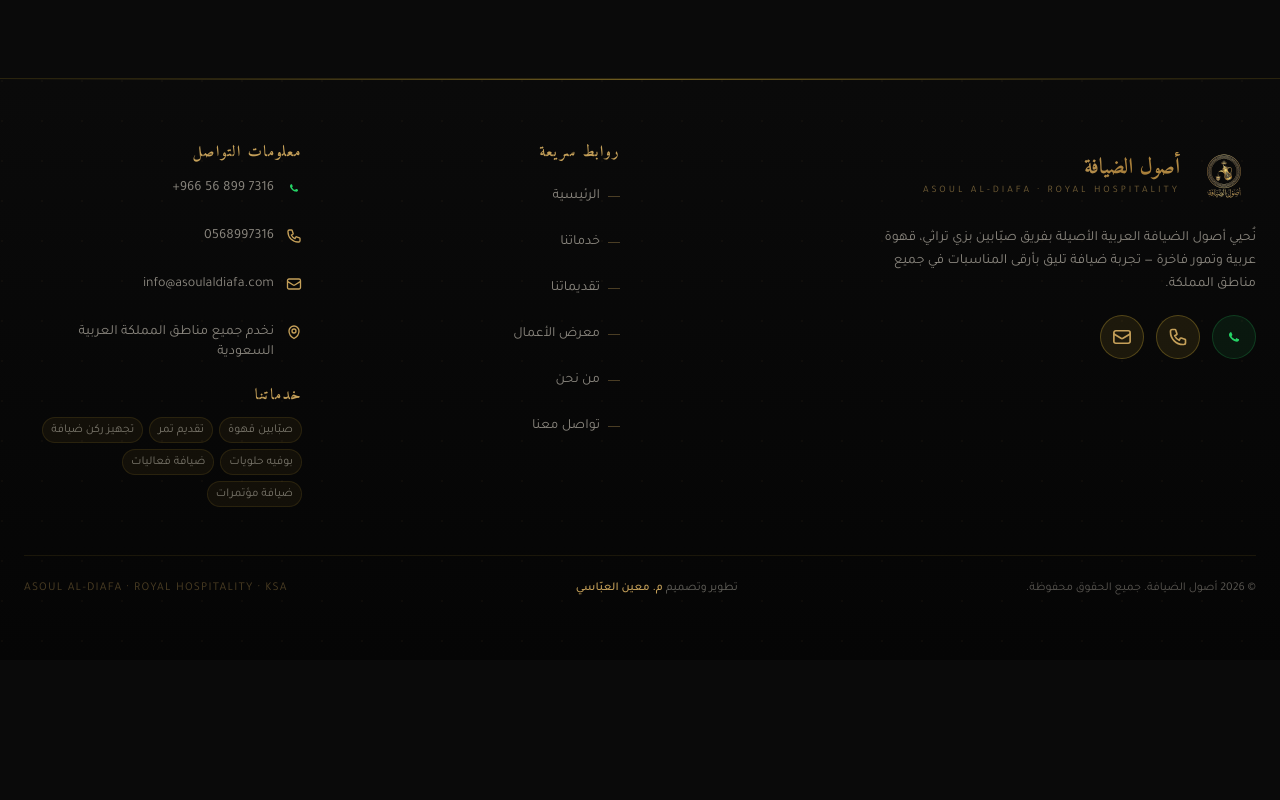
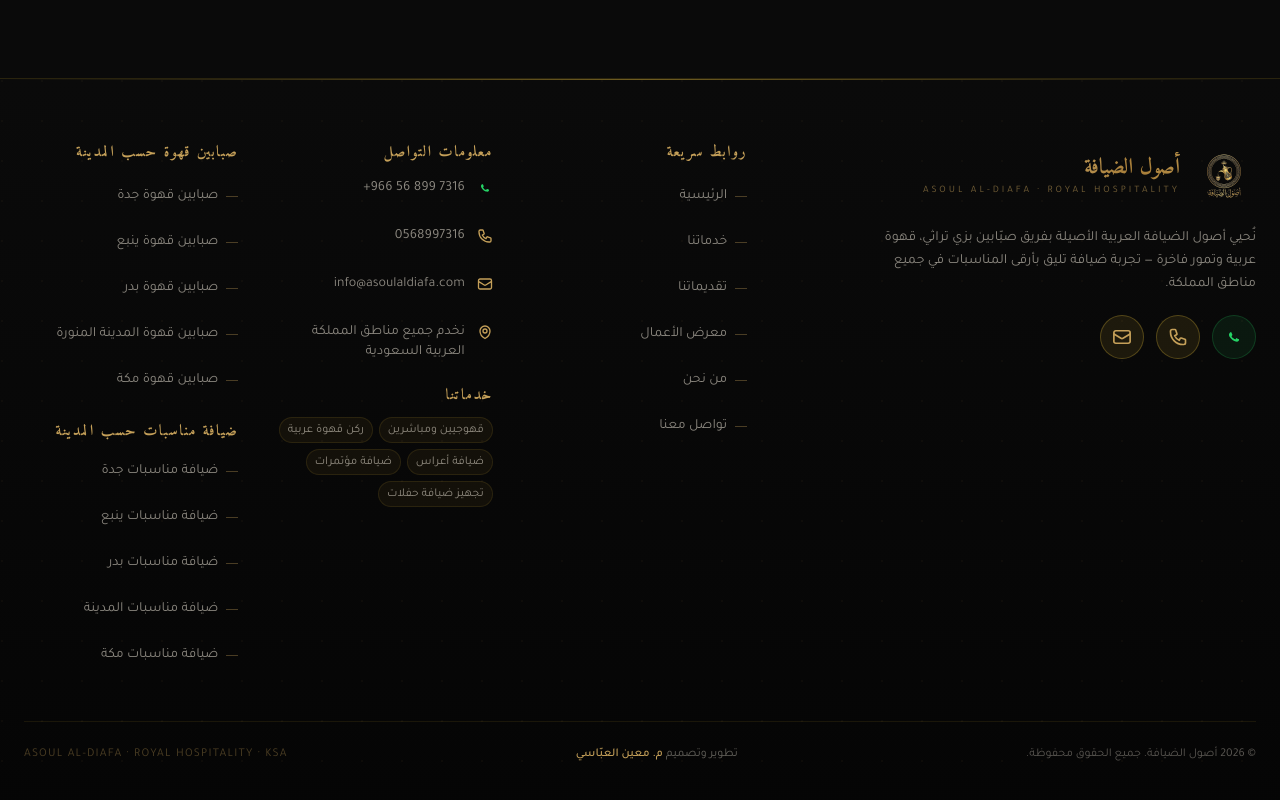
Before and after one commit to MoTechSys/osoul-aldiafa-v2, a Next.js app: page /contact in a window 1280 px wide. Shown: the part 1859-2659 px from the top of the page. Before the commit the page ends 2519 px from the top, so only its background shows below. Built offline with nearby package versions, Linux system fonts and the light colour scheme; no server answers.

Commit message:
feat(seo): روابط داخلية في الـFooter لكل صفحات المدن والخدمات (اكتشاف كامل + توزيع سلطة الصفحات)

```diff
--- a/src/components/Footer.tsx
+++ b/src/components/Footer.tsx
@@ -34,7 +34,7 @@
       />
 
       <div className="relative max-w-7xl mx-auto px-6">
-        <div className="grid grid-cols-1 md:grid-cols-4 gap-10 mb-12">
+        <div className="grid grid-cols-1 sm:grid-cols-2 md:grid-cols-3 lg:grid-cols-5 gap-10 mb-12">
           {/* Brand */}
           <div className="md:col-span-2">
             <div className="flex items-center gap-3 mb-5">
@@ -140,10 +140,54 @@
 
             <h3 className="text-gold mb-3 mt-6 font-amiri" style={{ fontSize: "0.95rem", fontWeight: 700, letterSpacing: "0.1em" }}>خدماتنا</h3>
             <div className="flex flex-wrap gap-1.5">
-              {["صبّابين قهوة", "تقديم تمر", "تجهيز ركن ضيافة", "بوفيه حلويات", "ضيافة فعاليات", "ضيافة مؤتمرات"].map((s) => (
-                <span key={s} className="text-pearl/45 text-xs px-2 py-1 rounded-full" style={{ background: "rgba(212,175,55,0.06)", border: "1px solid rgba(212,175,55,0.12)" }}>{s}</span>
+              {[
+                { label: "قهوجيين ومباشرين", href: "/qahwajiin-mubasherin" },
+                { label: "ركن قهوة عربية", href: "/rukn-qahwa-arabiya" },
+                { label: "ضيافة أعراس", href: "/diyafa-aaras" },
+                { label: "ضيافة مؤتمرات", href: "/diyafa-mutamarat" },
+                { label: "تجهيز ضيافة حفلات", href: "/tajheez-diyafa-haflat" },
+              ].map((s) => (
+                <Link key={s.href} href={s.href} className="text-pearl/55 text-xs px-2 py-1 rounded-full hover:text-gold-bright transition-colors" style={{ background: "rgba(212,175,55,0.06)", border: "1px solid rgba(212,175,55,0.12)" }}>{s.label}</Link>
               ))}
             </div>
+          </div>
+
+          {/* خدماتنا حسب المدينة — روابط داخلية لصفحات الـ SEO المحلية */}
+          <div>
+            <h3 className="text-gold mb-4 font-amiri" style={{ fontSize: "0.95rem", fontWeight: 700, letterSpacing: "0.1em" }}>صبابين قهوة حسب المدينة</h3>
+            <ul className="space-y-2.5">
+              {[
+                { label: "صبابين قهوة جدة", href: "/sababin-qahwa-jeddah" },
+                { label: "صبابين قهوة ينبع", href: "/sababin-qahwa-yanbu" },
+                { label: "صبابين قهوة بدر", href: "/sababin-qahwa-badr" },
+                { label: "صبابين قهوة المدينة المنورة", href: "/sababin-qahwa-madinah" },
+                { label: "صبابين قهوة مكة", href: "/sababin-qahwa-makkah" },
+              ].map((link) => (
+                <li key={link.href}>
+                  <Link href={link.href} className="text-pearl/55 text-sm hover:text-gold-bright transition-colors duration-200 flex items-center gap-2 group min-h-[36px]">
+                    <span className="w-3 h-px bg-gold/35 group-hover:w-5 group-hover:bg-gold transition-all duration-300" />
+                    {link.label}
+                  </Link>
+                </li>
+              ))}
+            </ul>
+            <h3 className="text-gold mb-3 mt-6 font-amiri" style={{ fontSize: "0.95rem", fontWeight: 700, letterSpacing: "0.1em" }}>ضيافة مناسبات حسب المدينة</h3>
+            <ul className="space-y-2.5">
+              {[
+                { label: "ضيافة مناسبات جدة", href: "/diyafa-munasabat-jeddah" },
+                { label: "ضيافة مناسبات ينبع", href: "/diyafa-munasabat-yanbu" },
+                { label: "ضيافة مناسبات بدر", href: "/diyafa-munasabat-badr" },
+                { label: "ضيافة مناسبات المدينة", href: "/diyafa-munasabat-madinah" },
+                { label: "ضيافة مناسبات مكة", href: "/diyafa-munasabat-makkah" },
+              ].map((link) => (
+                <li key={link.href}>
+                  <Link href={link.href} className="text-pearl/55 text-sm hover:text-gold-bright transition-colors duration-200 flex items-center gap-2 group min-h-[36px]">
+                    <span className="w-3 h-px bg-gold/35 group-hover:w-5 group-hover:bg-gold transition-all duration-300" />
+                    {link.label}
+                  </Link>
+                </li>
+              ))}
+            </ul>
           </div>
         </div>
 
```
